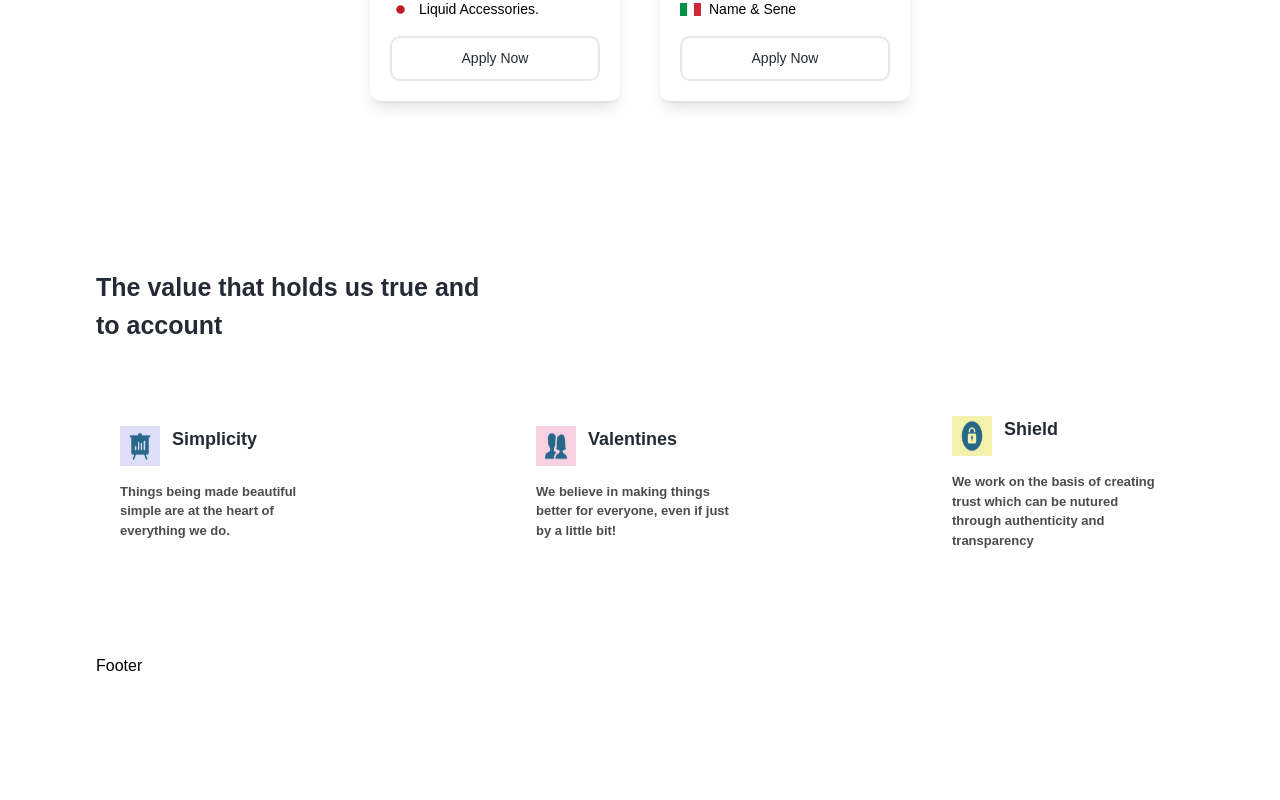
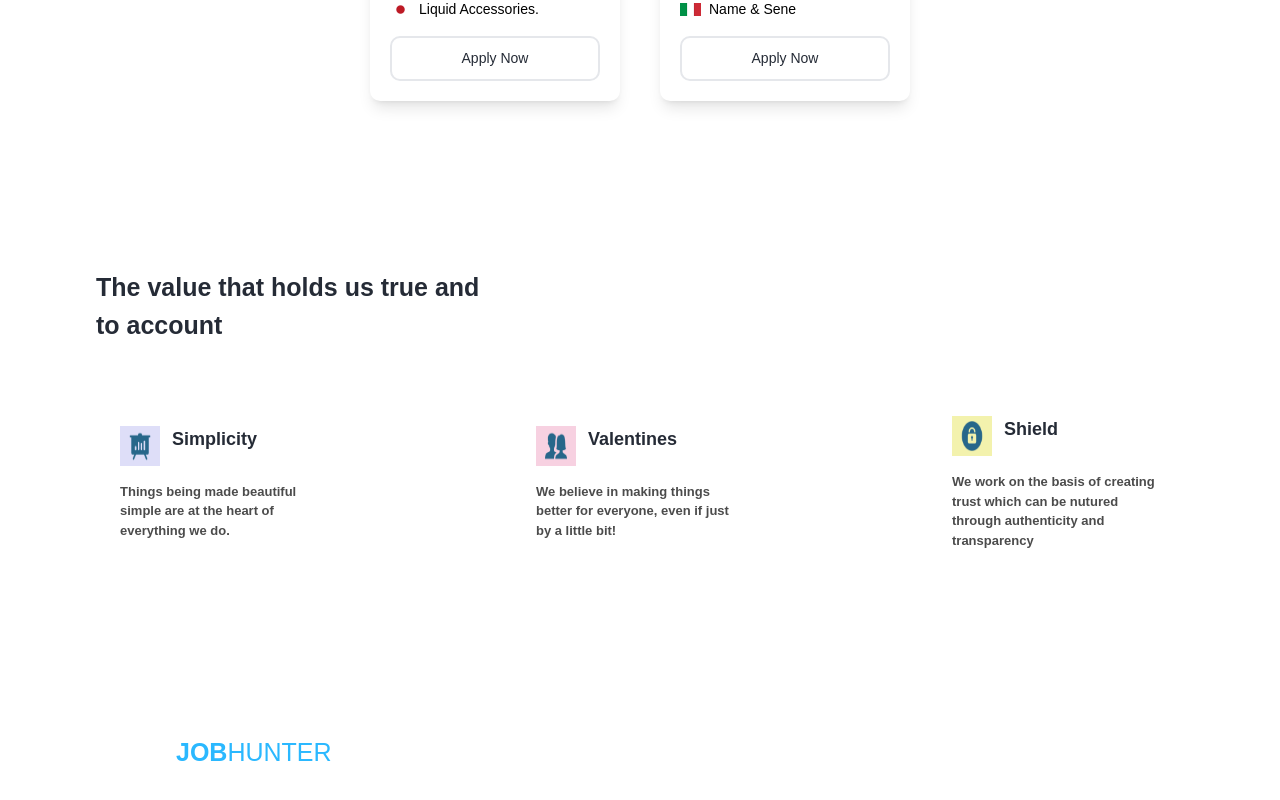
Before and after one commit to Jogbenle/jobhunter, a React (Vite) app: page / in a window 1280 px wide. Shown: the part 1303-2103 px from the top of the page. Before the commit the page ends 1981 px from the top, so only its background shows below. Built offline with nearby package versions, Linux system fonts and the light colour scheme; a web font is replaced by a local one.

Commit message:
Update footer.jsx

```diff
--- a/src/Components/FooterDiv/Footer.jsx
+++ b/src/Components/FooterDiv/Footer.jsx
@@ -2,7 +2,14 @@ import React from 'react'
 
 const Footer = () => {
   return (
-    <div>Footer</div>
+    <div className='footer p-[5rem] mb-4 bg-bluecolor rounded-[10px] gap-[8] grid grid-cols-5 m-auto items-center justify-center'>
+      <div>
+      <div className='logoDiv'>
+            <h1 className='logo text-[25px] text-blueColor'>
+                <strong>JOB</strong>HUNTER</h1>
+        </div>
+      </div>
+    </div>
   )
 }
 
```
